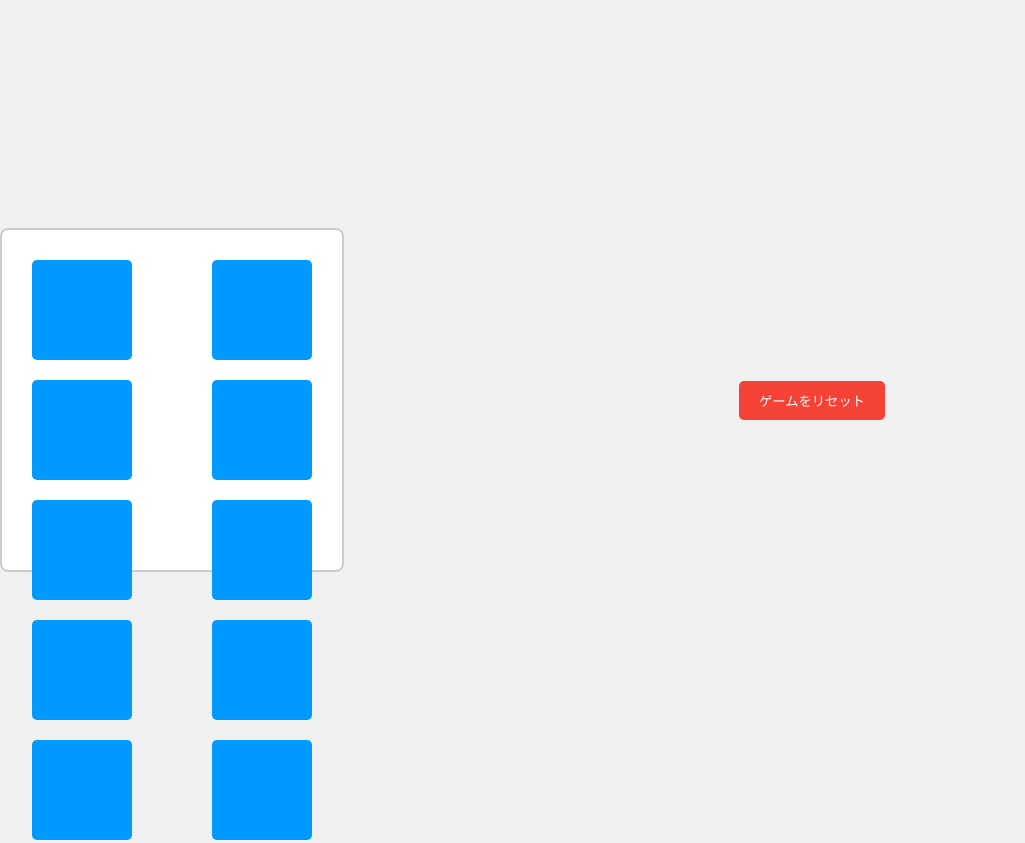
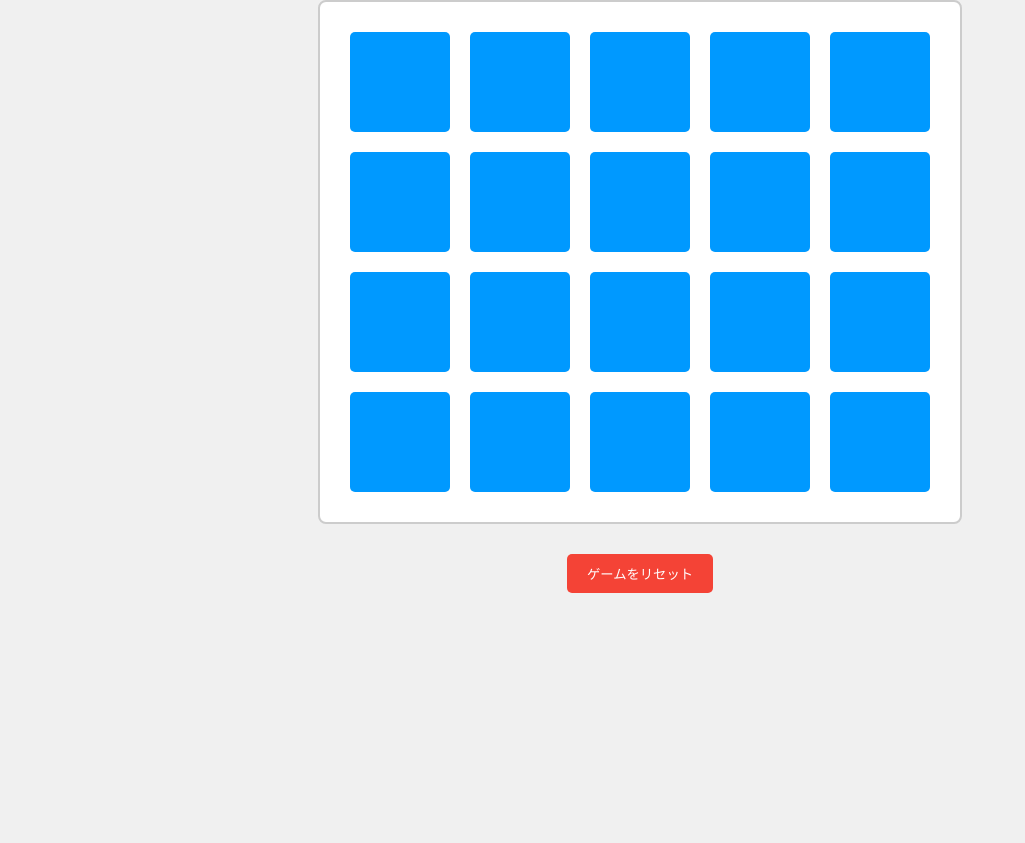
Before and after one commit to Bolero-fk/TopologyMatching, a plain HTML site: page index.html in a window 1280 px wide. Shown: the top 843 px of the page, without its empty margins (0-1025 px from the left). After the commit the page ends 800 px from the top, so only its background shows below. Drawn offline with Linux system fonts and the light colour scheme.

Commit message:
枚数を変えたときに画面の表示が崩れないようにした

```diff
--- a/Scripts/main.js
+++ b/Scripts/main.js
@@ -7,10 +7,13 @@ function shuffleArray(array) {
     }
 }
 const ROW = 4; // Change these values to your preferred grid size
-const COLUMN = 4;
+const COLUMN = 5;
 window.onload = () => {
     const gameBoard = document.getElementById('game-board');
     const resetButton = document.getElementById('reset-button');
+    // Set the CSS variables
+    gameBoard.style.setProperty('--cols', String(COLUMN));
+    gameBoard.style.setProperty('--rows', String(ROW));
     let pairIds = Array.from({ length: ROW * COLUMN / 2 }, (_, i) => i + 1); // Generate pair IDs
     pairIds = pairIds.concat(pairIds); // Duplicate the array to create pairs
     shuffleArray(pairIds);
--- a/Scripts/main.ts
+++ b/Scripts/main.ts
@@ -15,11 +15,15 @@ function shuffleArray(array: any[]) {
 }
 
 const ROW = 4; // Change these values to your preferred grid size
-const COLUMN = 4;
+const COLUMN = 5;
 
 window.onload = () => {
     const gameBoard = document.getElementById('game-board');
     const resetButton = document.getElementById('reset-button');
+
+    // Set the CSS variables
+    gameBoard.style.setProperty('--cols', String(COLUMN));
+    gameBoard.style.setProperty('--rows', String(ROW));
 
     let pairIds = Array.from({ length: ROW * COLUMN / 2 }, (_, i) => i + 1);  // Generate pair IDs
     pairIds = pairIds.concat(pairIds);  // Duplicate the array to create pairs
--- a/styles.css
+++ b/styles.css
@@ -1,30 +1,33 @@
 body {
-    display: flex;
-    justify-content: center;
-    align-items: center;
+    display: block;
     height: 100vh;
     background-color: #f0f0f0;
     margin: 0;
     padding: 0;
     font-family: Arial, sans-serif;
+    overflow: auto;
 }
 
 #game-board {
     display: flex;
-    justify-content: space-between;
+    justify-content: flex-start;
+    /* Align items at the start */
     align-items: center;
     flex-wrap: wrap;
-    width: 300px;
-    height: 300px;
+    width: calc(44px + 120px * var(--cols));
+    /* Each card's width (100px) + margin (10px) * 2 + padding (20px) */
+    height: calc(44px + 120px * var(--rows));
     padding: 20px;
     background-color: #fff;
     border: 2px solid #ccc;
     border-radius: 8px;
+    box-sizing: border-box;
+    /* Make sure the padding and border are included in the element's total width and height */
+    margin: 0 auto;
+    /* Horizontally center the game board */
 }
 
 .card {
-    display: flex;
-    justify-content: center;
     align-items: center;
     width: 100px;
     height: 100px;
```
